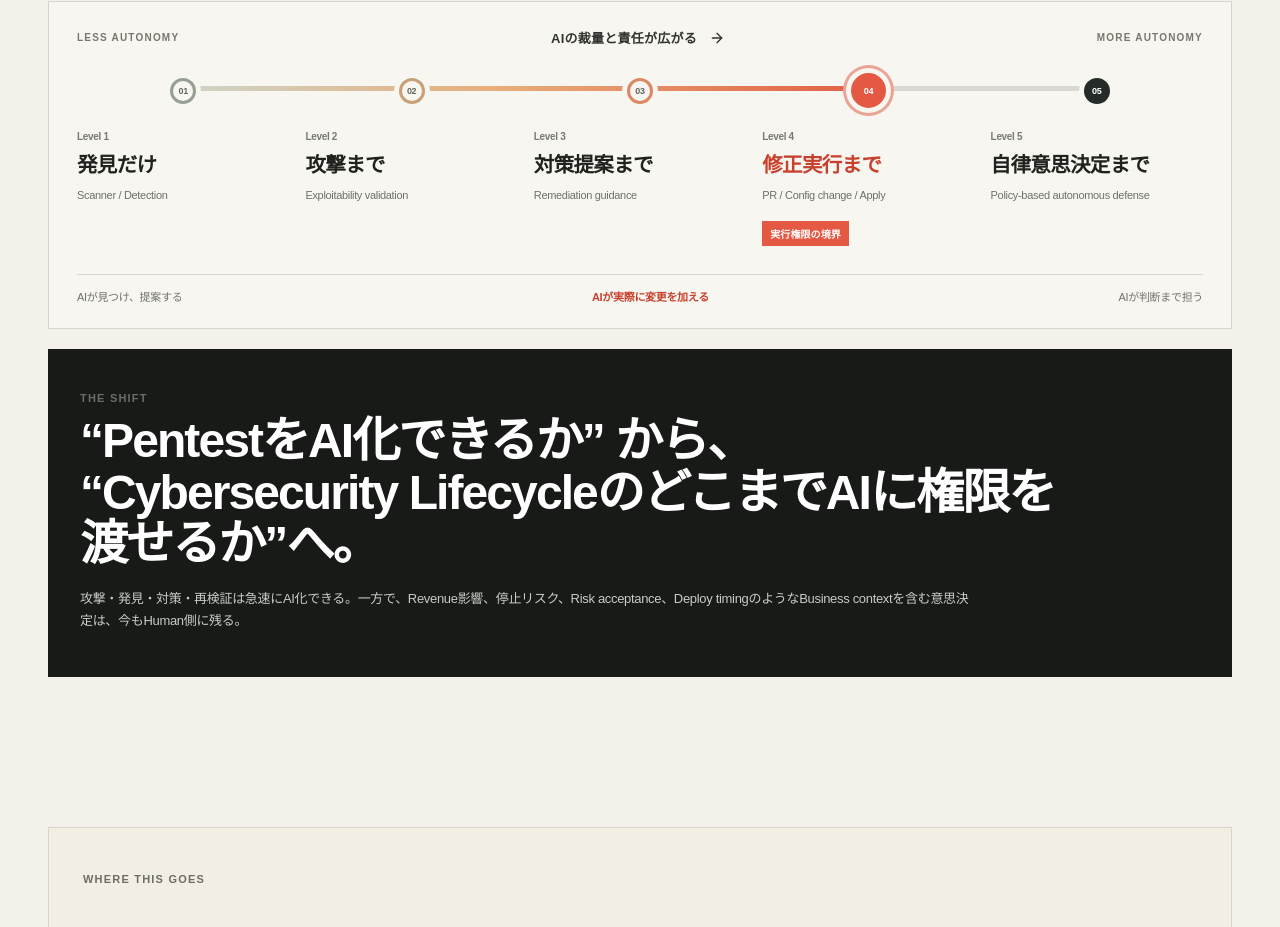
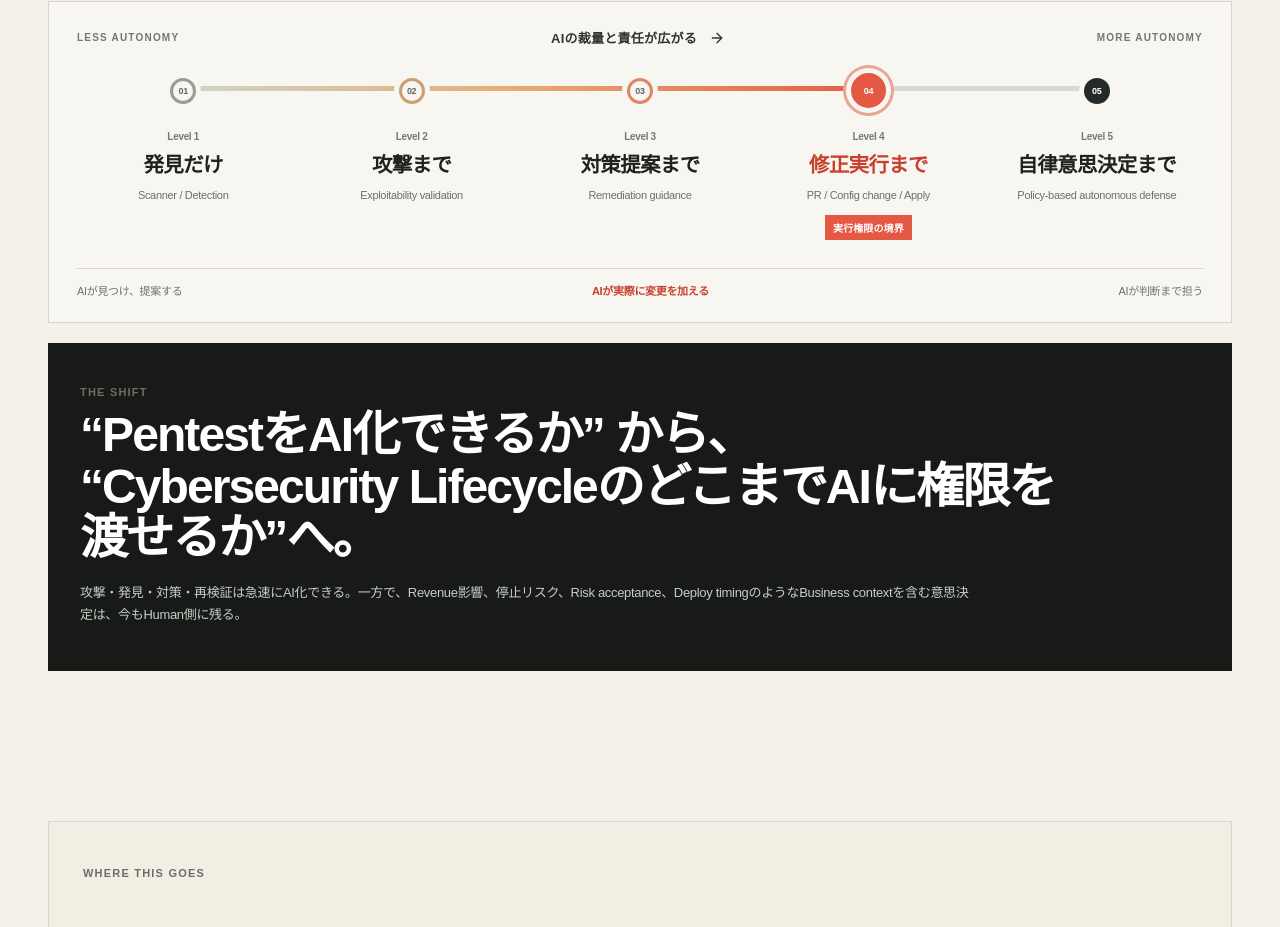
Before and after one commit to yasu-kai/tech-meets-japan, a Next.js app: page /research/offensive-ai in a window 1280 px wide. Shown: the part 4015-4942 px from the top of the page. Built offline with nearby package versions, Linux system fonts and the light colour scheme.

Commit message:
Align automation level labels directly below numbered timeline nodes

```diff
--- a/app/globals.css
+++ b/app/globals.css
@@ -701,3 +701,11 @@
 .depth-journey-foot span:nth-child(2){color:#c8412e;font-weight:800}
 @media(max-width:850px){.depth-journey{padding:24px 18px}.depth-journey-stages{gap:9px}.depth-stage-copy strong{font-size:16px}.depth-stage-copy p{font-size:10px}.depth-journey-top span:nth-child(2){font-size:11px}}
 @media(max-width:600px){.depth-journey{padding:22px 18px}.depth-journey-top{font-size:8px}.depth-journey-top span:nth-child(2){font-size:10px}.depth-journey-rail{position:absolute;left:37px;top:72px;bottom:90px;width:5px;height:auto;margin:0}.depth-journey-progress{width:100%;height:77%;background:linear-gradient(180deg,#cdd6ca,#e7ae7a,#e15a43)}.depth-journey-stages{display:flex;flex-direction:column;gap:20px;margin-top:28px}.depth-stage{display:grid;grid-template-columns:45px 1fr;gap:14px;min-height:58px}.depth-stage-marker,.depth-stage-pivot .depth-stage-marker{margin:0;align-self:start}.depth-stage-copy{padding:0}.depth-stage-copy small{margin-bottom:4px}.depth-stage-copy p{margin:4px 0 0}.depth-pivot-label{grid-column:2;justify-self:start;margin-top:-6px}.depth-journey-foot{font-size:9px;flex-wrap:wrap;margin-top:20px}}
+
+
+/* Align each level number vertically with its corresponding caption */
+@media(min-width:601px){
+  .depth-stage-copy{text-align:center}
+  .depth-stage-copy strong,.depth-stage-copy small,.depth-stage-copy p{margin-left:auto;margin-right:auto}
+  .depth-pivot-label{display:table;margin:6px auto 0}
+}
```
